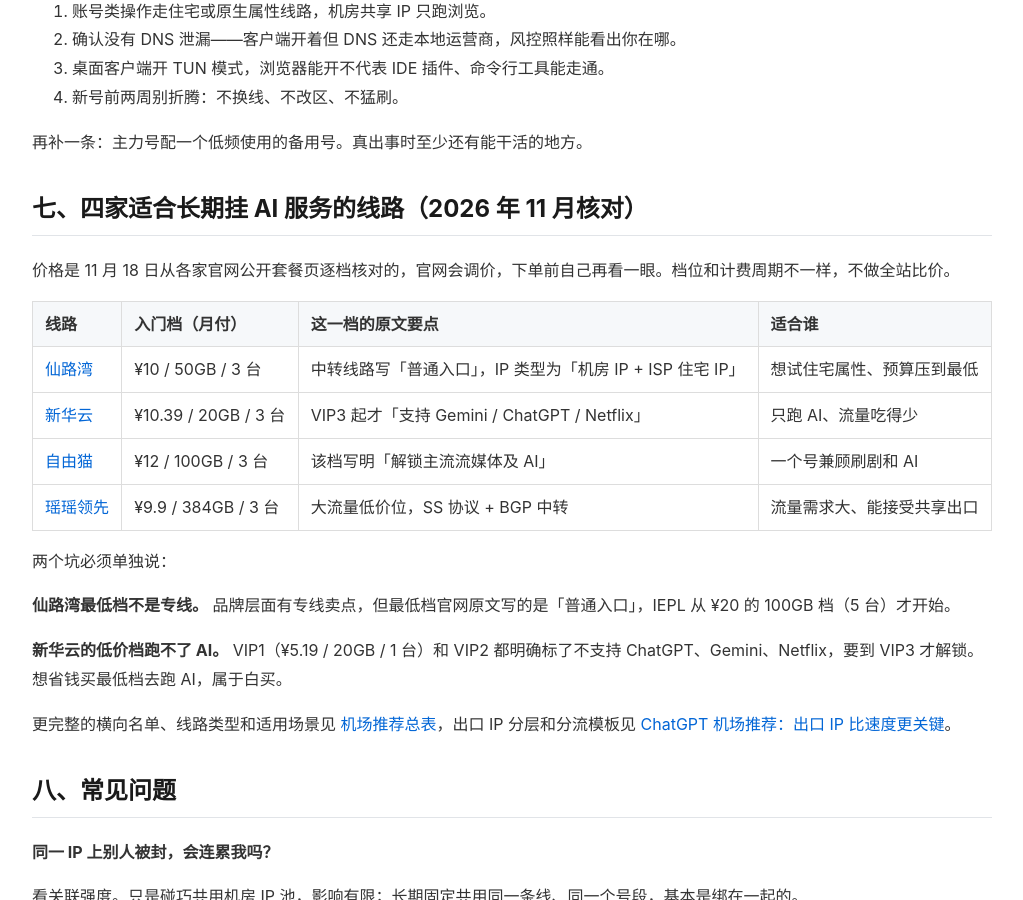
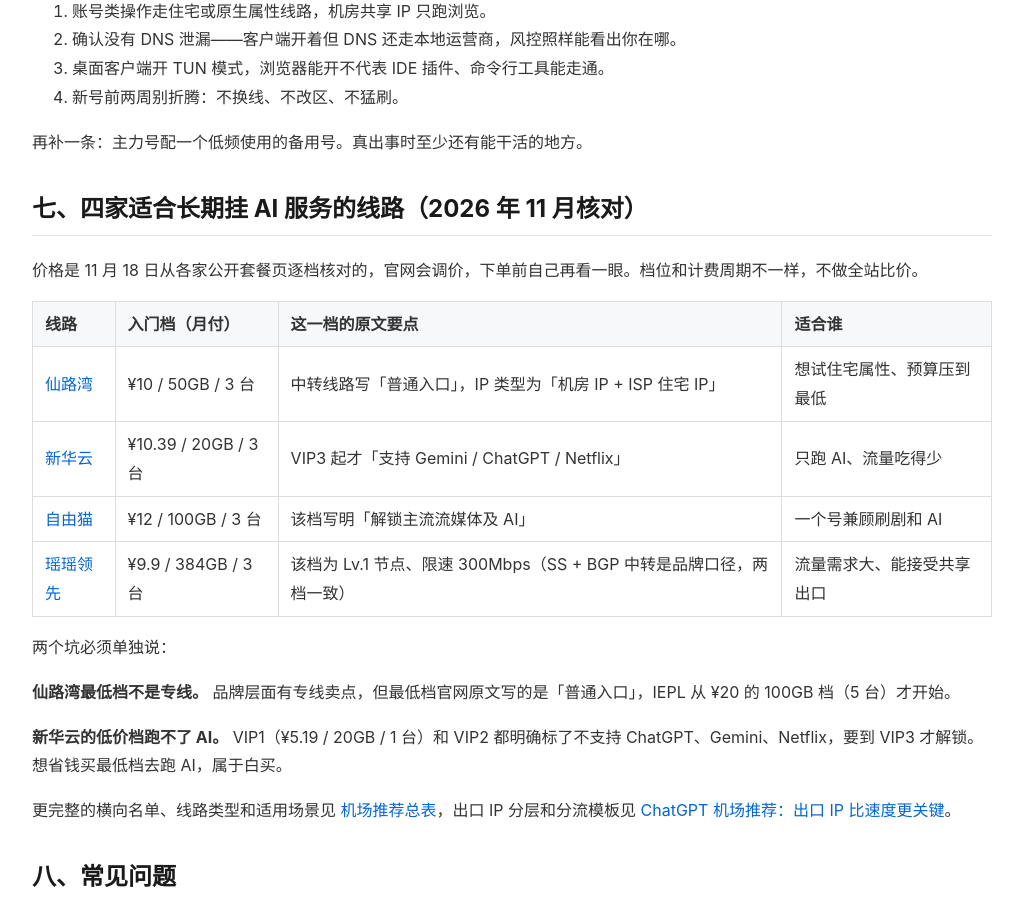
Before and after one commit to yezuofan/free-internet-guide, a Jekyll site: the page built from getting-started/chatgpt-claude-account-ban-guide-2026.md, in a window 1280 px wide and 900 px high, scrolled down 2680 px. Shown: the whole window, without its empty margins (128-1151 px from the left). Built offline with Jekyll 4.4.1, drawn with Linux system fonts in a browser that asks for light colours; our own code applies the rules of GitHub Pages for plain Markdown files.

Commit message:
QA: scope Yaoyao tier claim and plan-page sourcing wording

```diff
--- a/getting-started/chatgpt-claude-account-ban-guide-2026.md
+++ b/getting-started/chatgpt-claude-account-ban-guide-2026.md
@@ -84,14 +84,14 @@ OpenAI 官方文档里有个功能叫 IP allowlisting，企业版可以限定只
 
 ## 七、四家适合长期挂 AI 服务的线路（2026 年 11 月核对）
 
-价格是 11 月 18 日从各家官网公开套餐页逐档核对的，官网会调价，下单前自己再看一眼。档位和计费周期不一样，不做全站比价。
+价格是 11 月 18 日从各家公开套餐页逐档核对的，官网会调价，下单前自己再看一眼。档位和计费周期不一样，不做全站比价。
 
 | 线路 | 入门档（月付） | 这一档的原文要点 | 适合谁 |
 |:--|:--|:--|:--|
 | [仙路湾](https://api.huanghaiwan.com/go/仙路湾) | ¥10 / 50GB / 3 台 | 中转线路写「普通入口」，IP 类型为「机房 IP + ISP 住宅 IP」 | 想试住宅属性、预算压到最低 |
 | [新华云](https://api.huanghaiwan.com/go/新华云) | ¥10.39 / 20GB / 3 台 | VIP3 起才「支持 Gemini / ChatGPT / Netflix」 | 只跑 AI、流量吃得少 |
 | [自由猫](https://api.huanghaiwan.com/go/自由猫) | ¥12 / 100GB / 3 台 | 该档写明「解锁主流流媒体及 AI」 | 一个号兼顾刷剧和 AI |
-| [瑶瑶领先](https://api.huanghaiwan.com/go/瑶瑶领先) | ¥9.9 / 384GB / 3 台 | 大流量低价位，SS 协议 + BGP 中转 | 流量需求大、能接受共享出口 |
+| [瑶瑶领先](https://api.huanghaiwan.com/go/瑶瑶领先) | ¥9.9 / 384GB / 3 台 | 该档为 Lv.1 节点、限速 300Mbps（SS + BGP 中转是品牌口径，两档一致） | 流量需求大、能接受共享出口 |
 
 两个坑必须单独说：
 
```
